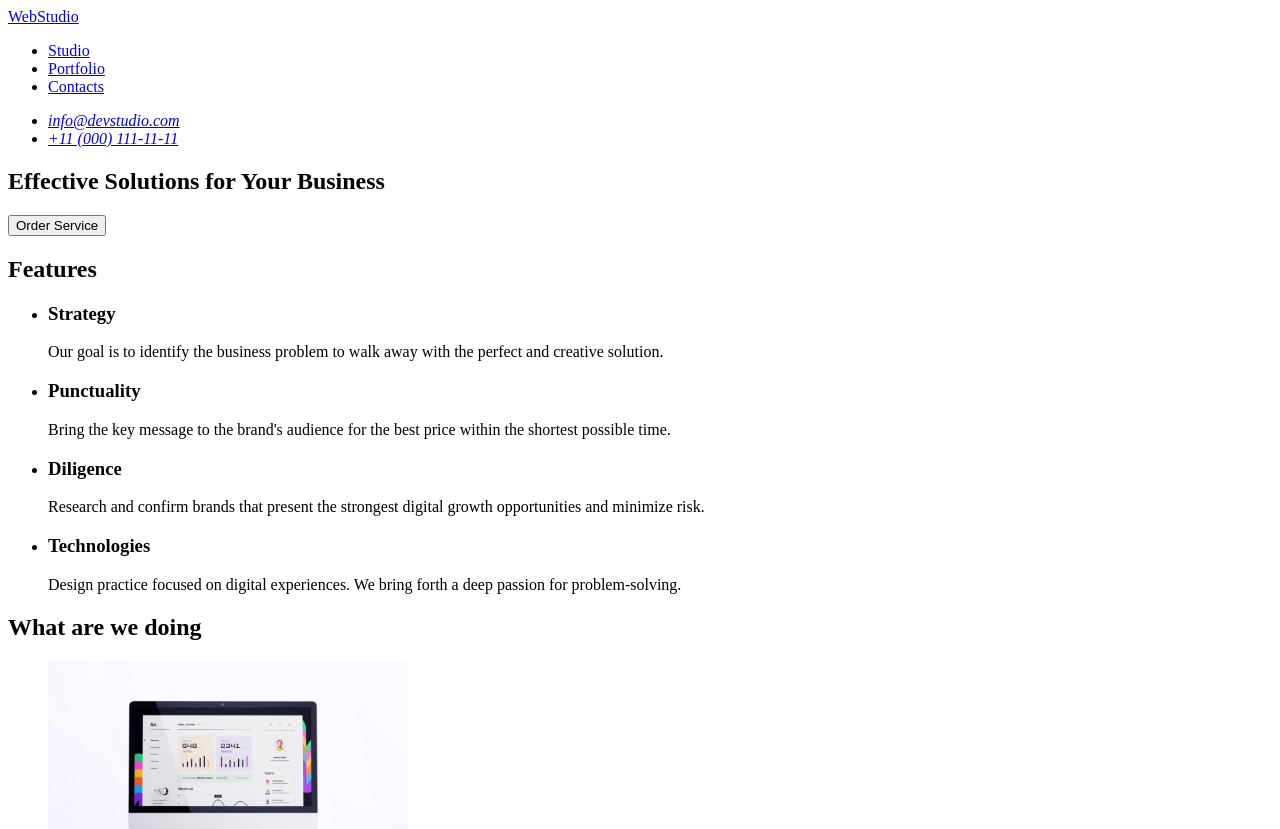
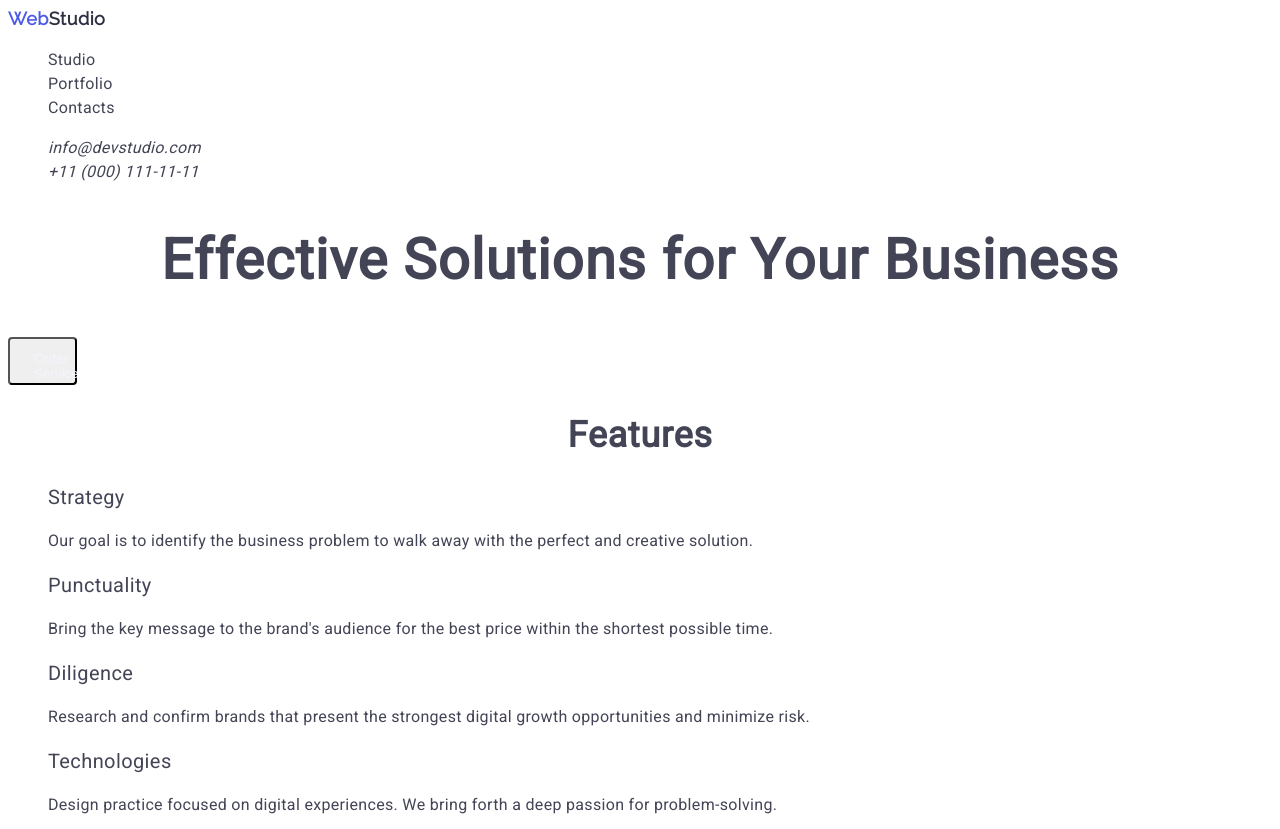
Before and after one commit to JASHiNSENNiN/goit-markup-hw-02, a plain HTML site: page index.html in a window 1280 px wide. Shown: the top 829 px of the page. Drawn offline with Linux system fonts and the light colour scheme.

Commit message:
Homework 2

```diff
--- /dev/null
+++ b/css/styles.css
@@ -0,0 +1,123 @@
+body {
+  background-color: #fff;
+  color: #434455;
+  font-family: "Roboto", sans-serif;
+  font-size: 16px;
+  font-weight: 400;
+  line-height: 24px;
+  letter-spacing: 0.02em;
+}
+
+.navbar li {
+  list-style: none;
+}
+
+.navbar a {
+  text-decoration: none;
+  color: #434455;
+}
+
+.menu-nav ul li {
+  font-family: "Roboto";
+  font-size: 16px;
+  font-weight: 500;
+  line-height: 24px;
+  letter-spacing: 0.02em;
+  color: #2E2F42;
+}
+
+.logo-studio {
+  text-decoration: none;
+  font-family: "Raleway";
+  font-size: 18px;
+  font-weight: 800;
+  line-height: 21px;
+  letter-spacing: 0.03em;
+  color: #2E2F42
+}
+
+.logo-web {
+  text-decoration: none;
+  font-family: "Raleway";
+  font-size: 18px;
+  font-weight: 800;
+  line-height: 21px;
+  letter-spacing: 0.03em;
+  color: #4D5AE5;
+}
+
+.contact-info ul li {
+  font-size: 16px;
+  font-weight: 400;
+  line-height: 24px;
+  letter-spacing: 0.02em;
+}
+
+.main-title {
+  font-size: 56px;
+  font-weight: 700;
+  line-height: 60px;
+  letter-spacing: 0.02em;
+  text-align: center;
+}
+
+.order-service-button {
+  width: 169px;
+  height: 56px;
+  padding: 16px 32px;
+  border-radius: 4px;
+  gap: 10px;
+  cursor: pointer;
+}
+
+.section-title {
+  font-family: "Roboto";
+  font-size: 36px;
+  font-weight: 700;
+  line-height: 40px;
+  letter-spacing: 0.02em;
+  text-align: center;
+}
+
+.feature-list {
+  list-style: none;
+}
+
+.features {
+  font-family: "Roboto";
+  font-size: 20px;
+  font-weight: 500;
+  line-height: 24px;
+  letter-spacing: 0.02em;
+}
+
+.our-team {
+  list-style: none;
+}
+
+.member-name {
+  font-size: 20px;
+  font-weight: 500;
+  line-height: 24px;
+  letter-spacing: 0.02em;
+}
+
+.member {
+  align-content: center;
+}
+
+.order-service-button {
+  width: 69px;
+  height: 48px;
+  padding: 12px 24px;
+  border-radius: 4px;
+  color: #F4F4FD;
+}
+
+button::hover {
+  color: #404BBF;
+}
+
+.portfolio li {
+  list-style: none;
+}
--- a/index.html
+++ b/index.html
@@ -1,128 +1,117 @@
 <!DOCTYPE html>
 <html lang="en">
+
 <head>
   <meta charset="UTF-8">
   <meta name="viewport" content="width=device-width, initial-scale=1.0">
-        <title>Document</title>
+  <link rel="stylesheet" href="https://fonts.googleapis.com/css?family=Roboto">
+  <link rel="stylesheet" href="https://fonts.googleapis.com/css2?family=Raleway">
+  <link rel=" stylesheet" href="./css/styles.css">
+  <title>WEBSTUDIO</title>
 </head>
+
 <body>
-        <header>
-            <nav>
-                <a href="./index.html">WebStudio</a>
+  <header class="navbar">
+    <nav class="menu-nav">
+      <a href="./index.html" class="logo"><span class="logo-web">Web</span><span class="logo-studio">Studio</span></a>
       <ul>
         <li>
-                        <a href="#">Studio</a>
+          <a href="#" class="menu-link">Studio</a>
         </li>
         <li>
-                        <a href="#">Portfolio</a>
+          <a href="portfolio.html" class="menu-link">Portfolio</a>
         </li>
         <li>
-                        <a href="#">Contacts</a>
+          <a href="#" class="menu-link">Contacts</a>
         </li>
       </ul>
     </nav>
-            <address>
+    <address class="contact-info">
       <ul>
         <li>
-                        <a href="mailto:info@devstudio.com">info@devstudio.com</a>
+          <a href="mailto:info@devstudio.com" class="email-link">info@devstudio.com</a>
         </li>
         <li>
-                        <a href="tel:+110001111111">+11 (000) 111-11-11</a>
+          <a href="tel:+110001111111" class="phone-link">+11 (000) 111-11-11</a>
         </li>
       </ul>
     </address>
   </header>
   <main>
-            <section>
-                <h1>Effective Solutions for Your Business</h1>
-                <button type="button">Order Service</button>
+    <section class="hero-image">
+      <h1 class="main-title">Effective Solutions for Your Business</h1>
+      <button type="button" class="order-service-button">Order Service</button>
     </section>
-            <section>
-                <h2>
+    <section class="features-section">
+      <h2 class="section-title">
         Features
       </h2>
-                <ul>
+      <ul class="feature-list">
         <li>
-                        <h3>Strategy</h3>
+          <h3 class="features">Strategy</h3>
           <p>Our goal is to identify the business problem to walk
             away with the perfect and creative solution.</p>
         </li>
         <li>
-                        <h3>Punctuality</h3>
+          <h3 class="features">Punctuality</h3>
           <p>Bring the key message to the brand's audience for the
             best price within the shortest possible time.</p>
         </li>
         <li>
-                        <h3>Diligence</h3>
+          <h3 class="features">Diligence</h3>
           <p>Research and confirm brands that present the
             strongest digital growth opportunities and minimize
             risk.</p>
         </li>
         <li>
-                        <h3>Technologies</h3>
+          <h3 class="features">Technologies</h3>
           <p>Design practice focused on digital experiences. We
             bring forth a deep passion for problem-solving.</p>
         </li>
       </ul>
     </section>
-            <section>
-                <h2>What are we doing</h2>
+    <section class="what-we-do-section">
+      <h2 class="section-title">What are we doing</h2>
       <ul>
-                    <li><img
-                            src="./images/what-are-we-doing/image-1.jpg"
-                            alt="what are we doing image 1"
-                            width="360">
+        <li><img src="./images/what-are-we-doing/image-1.jpg" alt="what are we doing image 1" width="360">
         </li>
-                    <li><img
-                            src="./images/what-are-we-doing/image-2.jpg"
-                            alt="what are we doing image 2"
-                            width="360">
+        <li><img src="./images/what-are-we-doing/image-2.jpg" alt="what are we doing image 2" width="360">
         </li>
-                    <li><img
-                            src="./images/what-are-we-doing/image-3.jpg"
-                            alt="what are we doing image 3"
-                            width="360">
+        <li><img src="./images/what-are-we-doing/image-3.jpg" alt="what are we doing image 3" width="360">
         </li>
       </ul>
     </section>
-            <section>
-                <h2>Our Team</h2>
-                <ul>
-                    <li>
-                        <img src="./images/our-team/mark-guerrero.jpg"
-                            alt="Mark Guerrero"
-                            width="264">
-                        <h3>Mark Guerrero</h3>
+    <section class="what-we-do-section">
+      <h2 class="section-title">Our Team</h2>
+      <ul class="our-team">
+        <li class="member">
+          <img src="./images/our-team/mark-guerrero.jpg" alt="Mark Guerrero" width="264">
+          <h3 class="member-name">Mark Guerrero</h3>
           <p>Product Designer</p>
         </li>
-                    <li>
-                        <img src="./images/our-team/tom-ford.jpg"
-                            alt="Tom Ford"
-                            width="264">
-                        <h3>Tom Ford</h3>
+        <li class="member">
+          <img src="./images/our-team/tom-ford.jpg" alt="Tom Ford" width="264">
+          <h3 class="member-name">Tom Ford</h3>
           <p>Frontend Developer</p>
         </li>
-                    <li>
-                        <img src="./images/our-team/camila-garcia.jpg"
-                            alt="Camila Garcia"
-                            width="264">
-                        <h3>Camila Garcia</h3>
+        <li class="member">
+          <img src="./images/our-team/camila-garcia.jpg" alt="Camila Garcia" width="264">
+          <h3 class="member-name">Camila Garcia</h3>
           <p>Marketing</p>
         </li>
-                    <li>
-                        <img src="./images/our-team/daniel-wilson.jpg"
-                            alt="Daniel Wilson"
-                            width="264">
-                        <h3>Daniel Wilson</h3>
+        <li class="member">
+          <img src="./images/our-team/daniel-wilson.jpg" alt="Daniel Wilson" width="264">
+          <h3 class="member-name">Daniel Wilson</h3>
           <p>UI Designer</p>
         </li>
       </ul>
     </section>
   </main>
   <footer>
-            <a href="./index.html">WebStudio</a>
+    <a href="./index.html" class="logo"><span class="logo-web">Web</span><span class="logo-studio">Studio</span></a>
     <p>Increase the flow of customers and sales for your business with
       digital marketing & growth solutions.</p>
   </footer>
 </body>
+
 </html>
```
Also changed, not shown: portfolio.html (added, +115 -0 lines), images/projects/banking-app-interface-concept.jpg (added), images/projects/cashless-payment.jpg (added), images/projects/fresh-cofee.jpg (added), images/projects/instagram-stories-concept.jpg (added), images/projects/meditation-app.jpg (added), images/projects/online-courses.jpg (added), images/projects/organic-food.jpg (added), images/projects/screen-illustrations.jpg (added), images/projects/taxi-service.jpg (added), 3 other files. Lines whose indentation alone changed are shown as unchanged.
